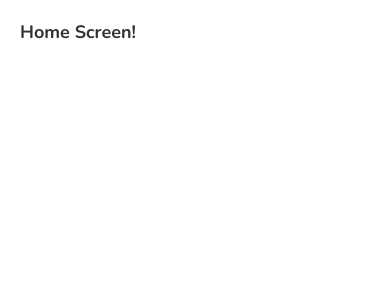
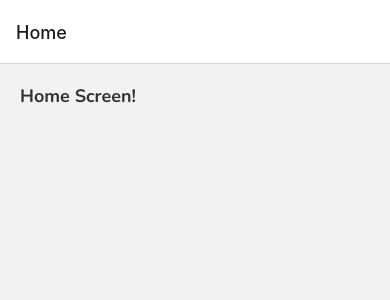
Before and after one commit to lecbit/react_native_ninja_2, a React Native app: screen / in a window 390 px wide. Shown: the top 300 px of the page. Built offline with nearby package versions, Linux system fonts and the light colour scheme.

Commit message:
~20~ Stack

```diff
--- a/App.js
+++ b/App.js
@@ -1,7 +1,11 @@
 import { useState } from "react";
 import * as Font from 'expo-font';
 import Home from "./screens/home";
+import ReviewDetails from "./screens/reviewDetails";
 import AppLoading from 'expo-app-loading';
+import { NavigationContainer } from "@react-navigation/native";
+import { createStackNavigator } from "@react-navigation/stack";
+
 
 
 const getFonts = () => Font.loadAsync({
@@ -11,10 +15,17 @@ const getFonts = () => Font.loadAsync({
 
 export default function App() {
   const [fontsLoaded, setFontsLoaded] = useState(false)
+  const Stack = createStackNavigator();
 
   if (fontsLoaded) {
     return (
-      <Home />
+      <NavigationContainer>
+        <Stack.Navigator>
+          {/* it automatically adds a navigation prop */}
+          <Stack.Screen name='Home' component={Home} />
+          <Stack.Screen name='Reviews' component={ReviewDetails} />
+        </Stack.Navigator>
+      </NavigationContainer>
     );
   } else {
     return (
--- a/package.json
+++ b/package.json
@@ -10,12 +10,16 @@
   },
   "dependencies": {
     "@expo/webpack-config": "^18.0.1",
+    "@react-navigation/native": "^6.1.6",
+    "@react-navigation/stack": "^6.3.16",
     "expo": "~48.0.10",
     "expo-app-loading": "^2.1.1",
     "expo-status-bar": "~1.4.4",
     "react": "18.2.0",
     "react-dom": "18.2.0",
     "react-native": "0.71.6",
+    "react-native-safe-area-context": "4.5.0",
+    "react-native-screens": "~3.20.0",
     "react-native-web": "~0.18.10"
   },
   "devDependencies": {
```
Also changed, not shown: screens/reviewDetails.js (renamed from screens/reviewDetail.js), 2 other files (tests, documents, lock files or other folders).
